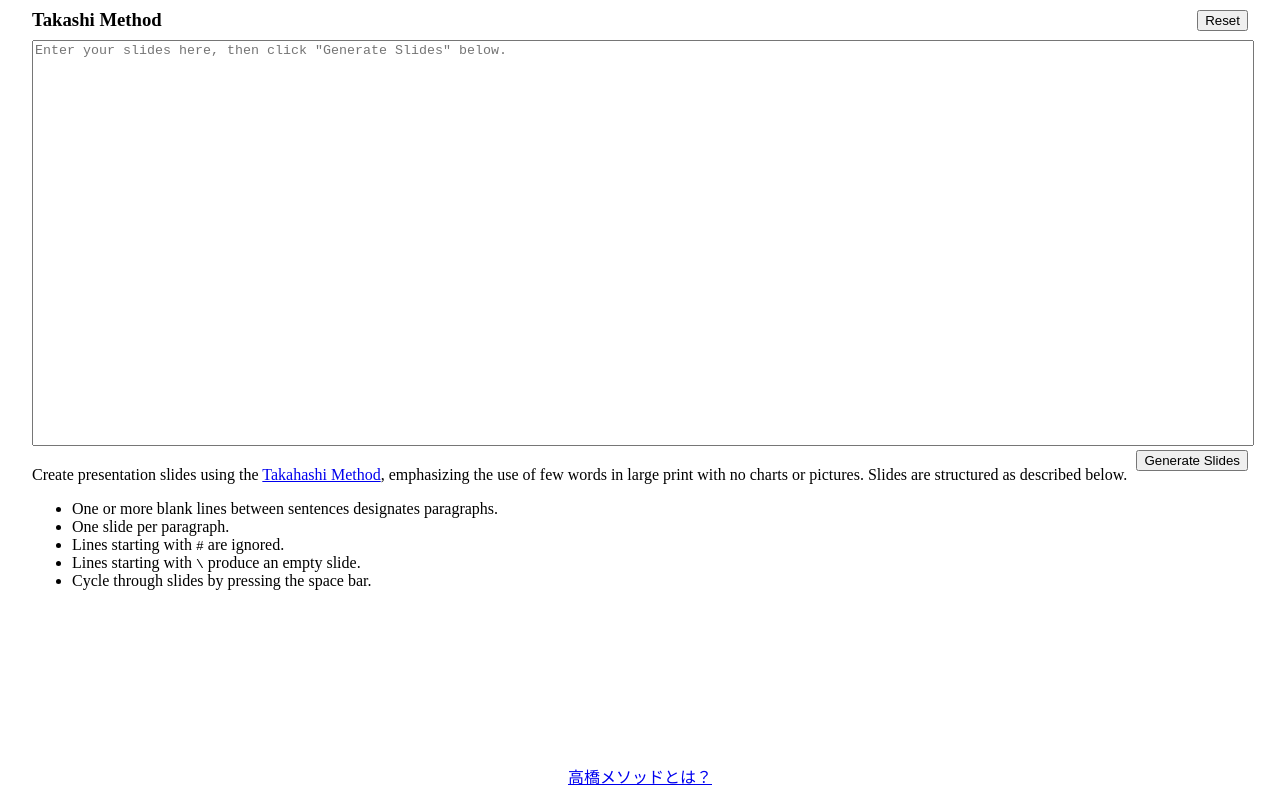
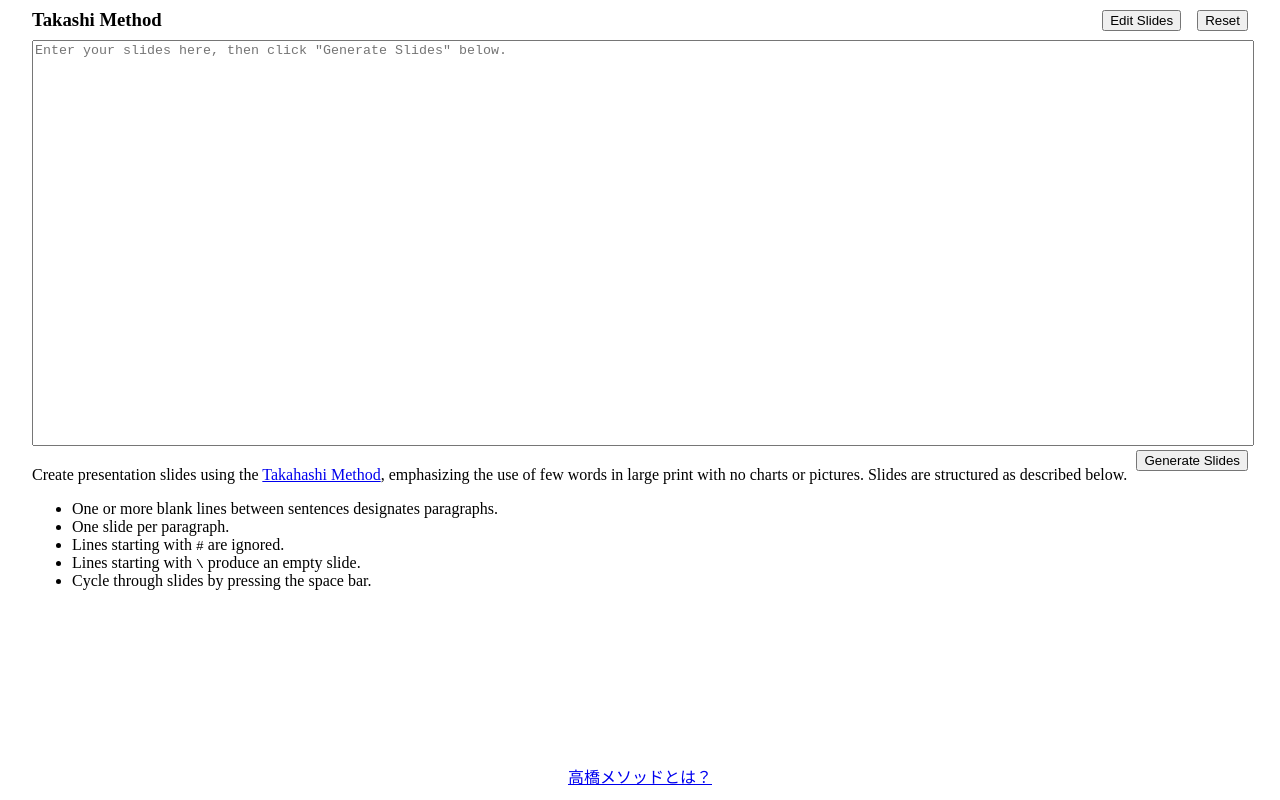
Before and after one commit to m-grimaud/takahashi, a React (Create React App) app: page / in a window 1280 px wide. Built offline with nearby package versions, Linux system fonts and the light colour scheme.

Commit message:
Autohide header/foot on presentation. Add edit btn

```diff
--- a/src/App.tsx
+++ b/src/App.tsx
@@ -26,27 +26,35 @@ function App() {
   if (slideDiv.length === 0) {
     view = <SlideGen {...props} />;
   } else {
-    view = <SlideShow {...slideShowProps}/>
+    view = <SlideShow {...slideShowProps} />
   }
 
   return (
     <>
-      <nav className="header">
+      <nav className="header" id={slideDiv.length > 0 ? "autohide" : ""}>
         <h3 className="no-margin-left">
           Takashi Method
         </h3>
-        <button className="no-margin-right" onClick={() => {
+        <div className="no-margin-right">
+          <button style={{margin: "0 1rem 0 0"}} onClick={() => {
+            setSlideDiv([]);
+            setCurrentSlide(0);
+          }}>
+            Edit Slides
+          </button>
+          <button onClick={() => {
             setSlideContents('');
             setSlideDiv([]);
             setCurrentSlide(0);
           }}>
             Reset
           </button>
+        </div>
       </nav>
       <main className="contents">
         {view}
       </main>
-      <Footer />
+      {slideDiv.length === 0 && <Footer />}
     </>
   );
 }
--- a/src/global.css
+++ b/src/global.css
@@ -10,6 +10,14 @@ body {
   min-height: 5vh;
   width: 95vw;
   display: flex;
+}
+
+#autohide {
+  opacity: 0;
+}
+
+#autohide:hover {
+  opacity: 1;
 }
 
 .slide {
```
Lines whose indentation alone changed are shown as unchanged.
